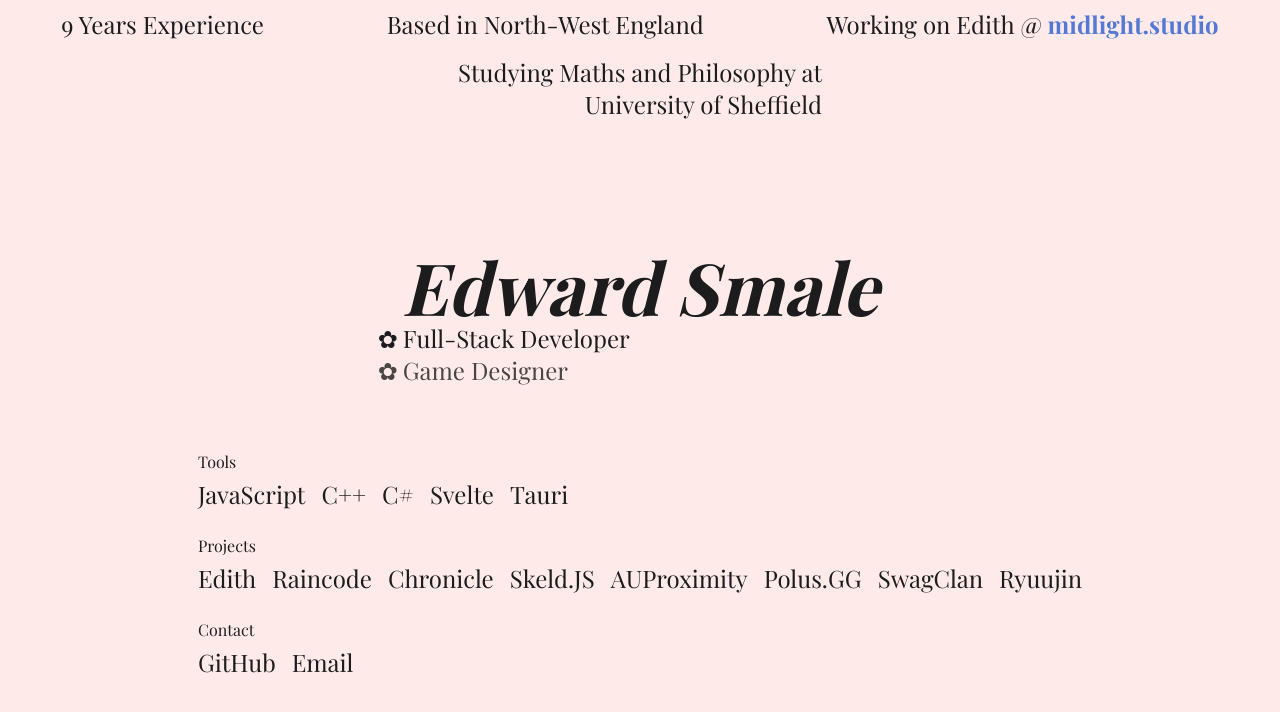
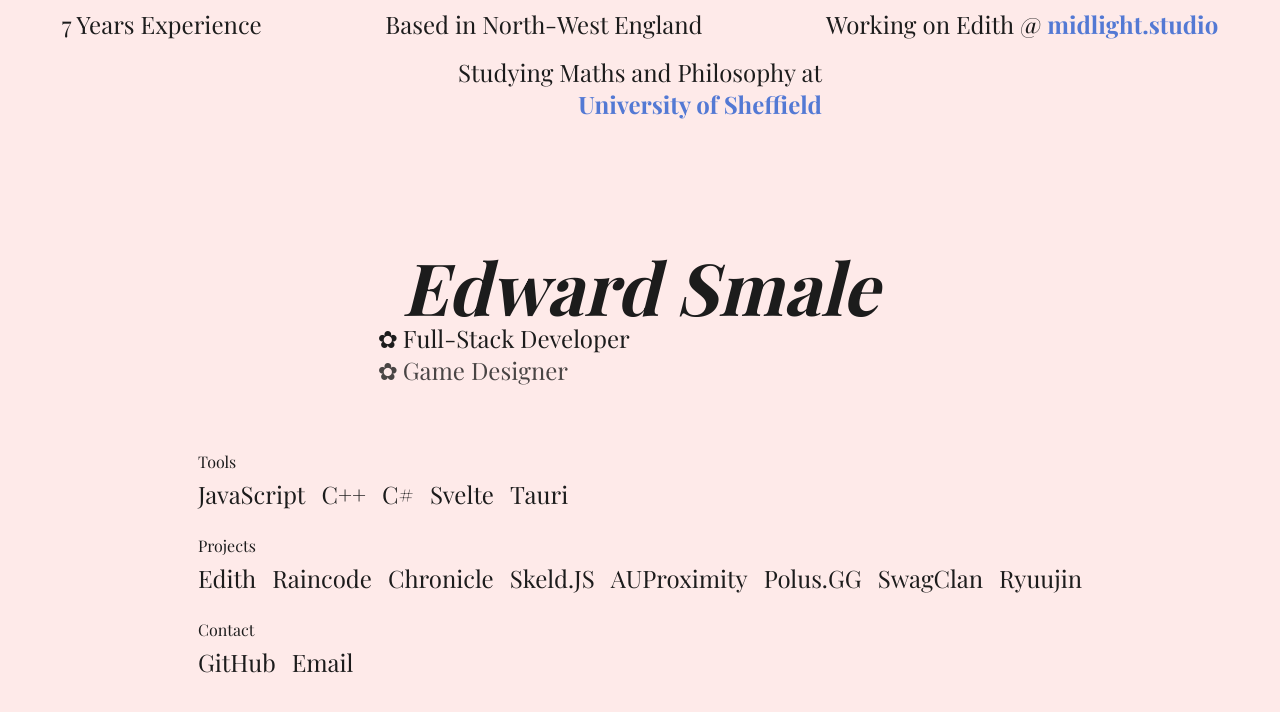
Before and after one commit to edqx/edward.midlight.studio, a SvelteKit app: page / in a window 1280 px wide. Shown: the top 712 px of the page. Built offline with nearby package versions, Linux system fonts and the light colour scheme; a web font is replaced by a local one.

Commit message:
Update splash screen layout

```diff
--- a/src/routes/+layout.svelte
+++ b/src/routes/+layout.svelte
@@ -23,10 +23,10 @@
         <div class="hidden sm:block">
             <div class="w-full min-h-screen flex flex-col items-center text-[#1c1c1c]">
                 <div class="w-full flex flex-wrap justify-around">
-                    <span class="text-2xl p-2">9 Years Experience</span>
+                    <span class="text-2xl p-2">7 Years Experience</span>
                     <span class="text-2xl p-2">Based in North-West England</span>
                     <span class="text-2xl p-2">Working on Edith @ <a href="https://midlight.studio">midlight.studio</a></span>
-                    <span class="text-2xl p-2 text-right">Studying Maths and Philosophy at<br>University of Sheffield</span>
+                    <span class="text-2xl p-2 text-right">Studying Maths and Philosophy at<br><a href="https://www.sheffield.ac.uk/">University of Sheffield</a></span>
                 </div>
                 <div
                     class="flex flex-1"
--- a/src/routes/+page.svelte
+++ b/src/routes/+page.svelte
@@ -10,7 +10,7 @@
 <div class="w-full sm:hidden">
     <div class="min-h-screen w-full flex p-2">
         <div class="flex flex-col w-full justify-center items-center gap-16">
-            <div class="flex flex-col">
+            <div class="flex flex-col items-center gap-2">
                 <span class="font-bold text-5xl italic">Edward Smale</span>
                 <ul>
                     <li class="text-2xl">Full-Stack Developer</li>
@@ -29,7 +29,7 @@
             <span class="text-2xl">7 Years Experience</span>
             <span class="text-2xl">Based in North-West England</span>
             <span class="text-2xl">Working on Edith @ <a href="https://midlight.studio">midlight.studio</a></span>
-            <span class="text-2xl text-right">Studying Maths and Philosophy at<br>University of Sheffield</span>
+            <span class="text-2xl">Studying Maths and Philosophy at <a href="https://www.sheffield.ac.uk/">University of Sheffield</a></span>
         </div>
         <div class="p-2">
             <KnowledgeList/>
```
